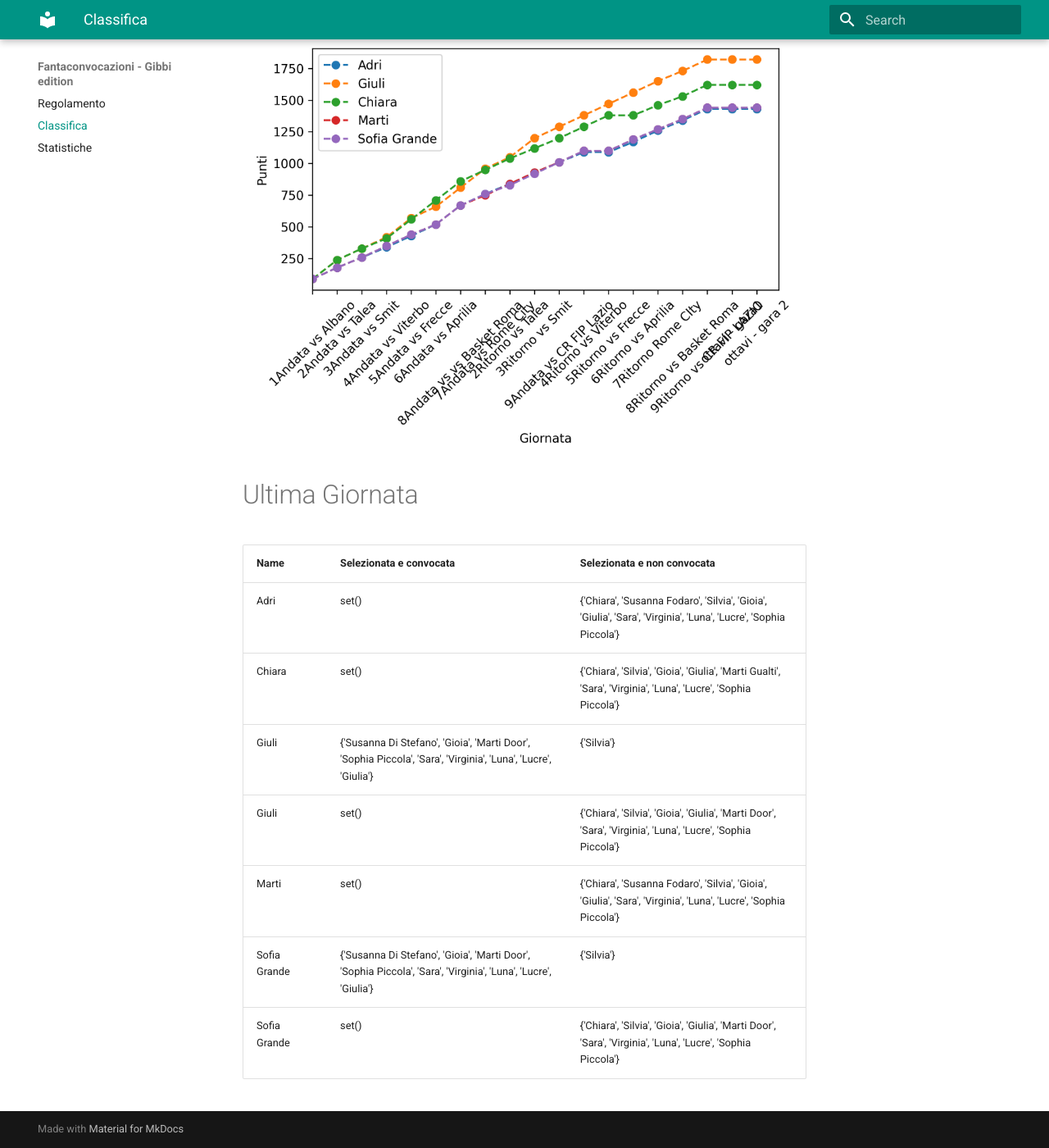
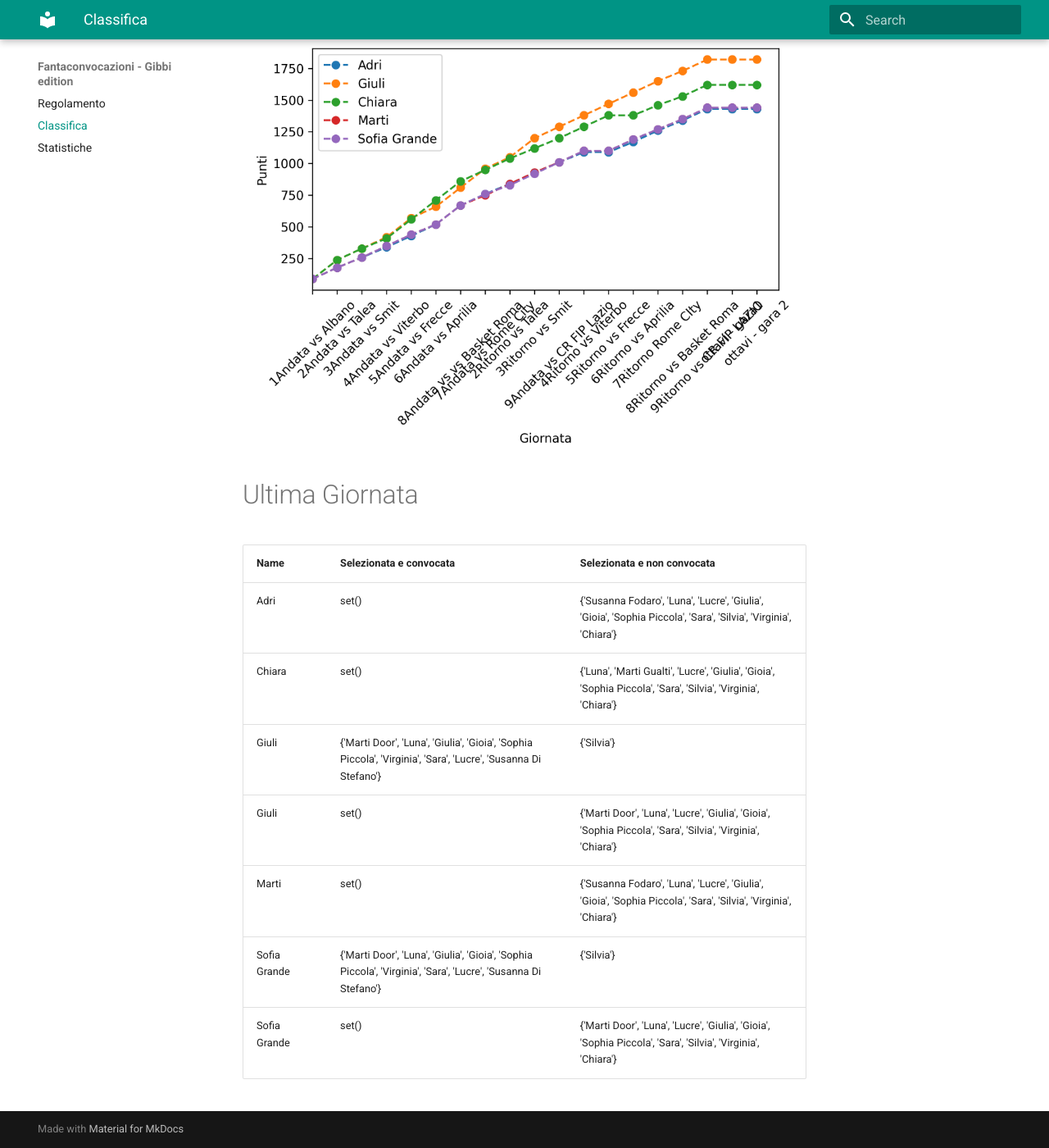
Before and after one commit to martinig94/fantagibbi, an MkDocs documentation site: the page built from docs/Classifica.md, in a window 1280 px wide and 1400 px high, scrolled down 565 px. Shown: the whole window at 82% size. Built offline with MkDocs 1.6.1 and Material for MkDocs 9.7.7, drawn with Linux system fonts in a browser that asks for light colours.

Commit message:
Auto-update from main.py

```diff
--- a/docs/Classifica.md
+++ b/docs/Classifica.md
@@ -18,11 +18,11 @@
 <!-- START_TABLE CORRECT -->
 | Name         | Selezionata e convocata                                                                                        | Selezionata e non convocata                                                                                      |
 |:-------------|:---------------------------------------------------------------------------------------------------------------|:-----------------------------------------------------------------------------------------------------------------|
-| Adri         | set()                                                                                                          | {'Chiara', 'Susanna Fodaro', 'Silvia', 'Gioia', 'Giulia', 'Sara', 'Virginia', 'Luna', 'Lucre', 'Sophia Piccola'} |
-| Chiara       | set()                                                                                                          | {'Chiara', 'Silvia', 'Gioia', 'Giulia', 'Marti Gualti', 'Sara', 'Virginia', 'Luna', 'Lucre', 'Sophia Piccola'}   |
-| Giuli        | {'Susanna Di Stefano', 'Gioia', 'Marti Door', 'Sophia Piccola', 'Sara', 'Virginia', 'Luna', 'Lucre', 'Giulia'} | {'Silvia'}                                                                                                       |
-| Giuli        | set()                                                                                                          | {'Chiara', 'Silvia', 'Gioia', 'Giulia', 'Marti Door', 'Sara', 'Virginia', 'Luna', 'Lucre', 'Sophia Piccola'}     |
-| Marti        | set()                                                                                                          | {'Chiara', 'Susanna Fodaro', 'Silvia', 'Gioia', 'Giulia', 'Sara', 'Virginia', 'Luna', 'Lucre', 'Sophia Piccola'} |
-| Sofia Grande | {'Susanna Di Stefano', 'Gioia', 'Marti Door', 'Sophia Piccola', 'Sara', 'Virginia', 'Luna', 'Lucre', 'Giulia'} | {'Silvia'}                                                                                                       |
-| Sofia Grande | set()                                                                                                          | {'Chiara', 'Silvia', 'Gioia', 'Giulia', 'Marti Door', 'Sara', 'Virginia', 'Luna', 'Lucre', 'Sophia Piccola'}     |
+| Adri         | set()                                                                                                          | {'Susanna Fodaro', 'Luna', 'Lucre', 'Giulia', 'Gioia', 'Sophia Piccola', 'Sara', 'Silvia', 'Virginia', 'Chiara'} |
+| Chiara       | set()                                                                                                          | {'Luna', 'Marti Gualti', 'Lucre', 'Giulia', 'Gioia', 'Sophia Piccola', 'Sara', 'Silvia', 'Virginia', 'Chiara'}   |
+| Giuli        | {'Marti Door', 'Luna', 'Giulia', 'Gioia', 'Sophia Piccola', 'Virginia', 'Sara', 'Lucre', 'Susanna Di Stefano'} | {'Silvia'}                                                                                                       |
+| Giuli        | set()                                                                                                          | {'Marti Door', 'Luna', 'Lucre', 'Giulia', 'Gioia', 'Sophia Piccola', 'Sara', 'Silvia', 'Virginia', 'Chiara'}     |
+| Marti        | set()                                                                                                          | {'Susanna Fodaro', 'Luna', 'Lucre', 'Giulia', 'Gioia', 'Sophia Piccola', 'Sara', 'Silvia', 'Virginia', 'Chiara'} |
+| Sofia Grande | {'Marti Door', 'Luna', 'Giulia', 'Gioia', 'Sophia Piccola', 'Virginia', 'Sara', 'Lucre', 'Susanna Di Stefano'} | {'Silvia'}                                                                                                       |
+| Sofia Grande | set()                                                                                                          | {'Marti Door', 'Luna', 'Lucre', 'Giulia', 'Gioia', 'Sophia Piccola', 'Sara', 'Silvia', 'Virginia', 'Chiara'}     |
 <!-- END_TABLE CORRECT -->
```
